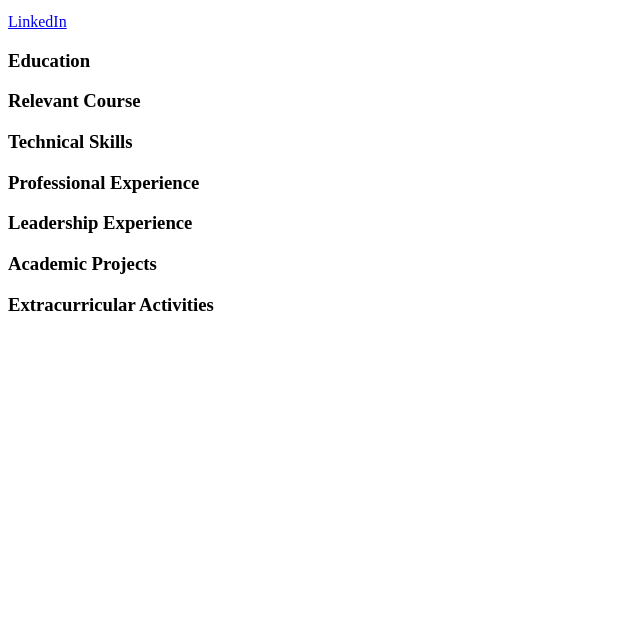
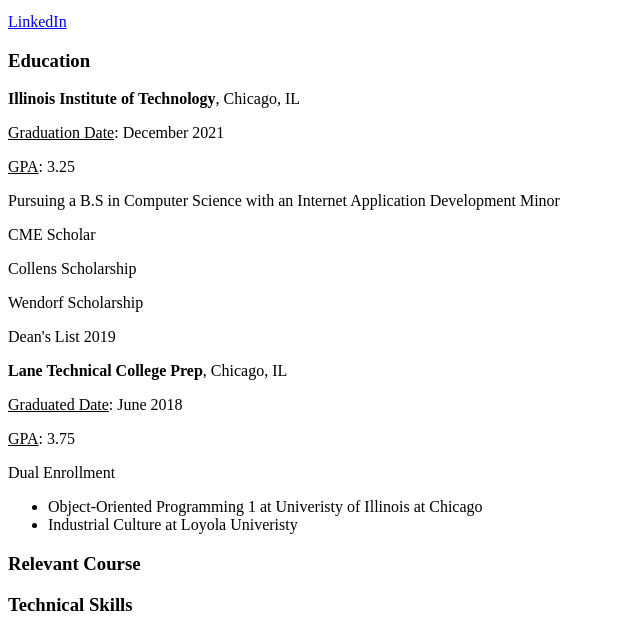
Before and after one commit to gtoledorodriguez/ITMD-361_Project-1, a plain HTML site: page resume.html in a window 1280 px wide. Shown: the part 171-800 px from the top of the page, without its empty margins (0-640 px from the left). Drawn offline with Linux system fonts and the light colour scheme.

Commit message:
Added to Education Section

```diff
--- a/resume.html
+++ b/resume.html
@@ -18,6 +18,23 @@
     <p><a href="https://www.linkedin.com/in/gtoledorodriguez/">LinkedIn</a></p>
 
     <h3>Education</h3>
+    <p><strong>Illinois Institute of Technology</strong>, Chicago, IL</p>
+    <p><u>Graduation Date</u>: December 2021</p>
+    <p><u>GPA</u>: 3.25</p>
+    <p>Pursuing a B.S in Computer Science with an Internet Application Development Minor</p>
+    <p>CME Scholar</p>
+    <p>Collens Scholarship</p>
+    <p>Wendorf Scholarship</p>
+    <p>Dean's List 2019</p>
+
+    <p><strong>Lane Technical College Prep</strong>, Chicago, IL</p>
+    <p><u>Graduated Date</u>: June 2018</p>
+    <p><u>GPA</u>: 3.75</p>
+    <p>Dual Enrollment</p>
+    <ul>
+      <li>Object-Oriented Programming 1 at Univeristy of Illinois at Chicago</li>
+      <li>Industrial Culture at Loyola Univeristy</li>
+    </ul>
 
     <h3>Relevant Course</h3>
 
```
